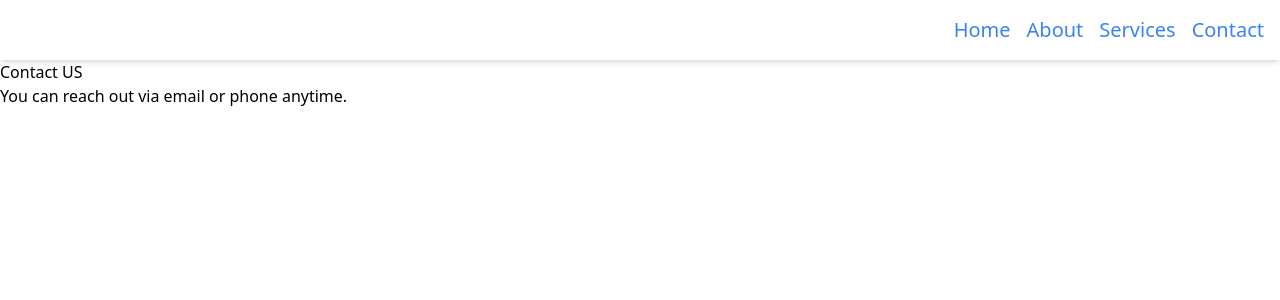
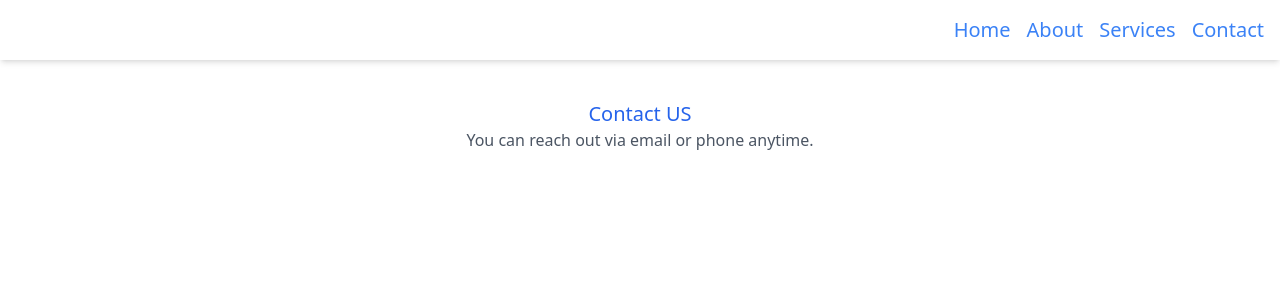
Before and after one commit to LEAKONO/routing-react, a React (Vite) app: page /contact in a window 1280 px wide. Shown: the top 300 px of the page. Built offline with nearby package versions, Linux system fonts and the light colour scheme.

Commit message:
feat: complete routing setup and style all pages with Tailwind CSS

```diff
--- a/src/components/About.jsx
+++ b/src/components/About.jsx
@@ -2,7 +2,7 @@ import React from 'react'
 
 function About() {
   return (
-    <div className="flex justify-center items-center min-h-screen bg-gray-100 p-4">
+    <div className="flex justify-center items-center min-h-screen bg-gray-100 p-2">
       <div className="bg-white p-6 rounded-lg shadow-md max-w-xl text-center">
         <h1 className="text-2xl font-bold text-blue-600 mb-4">Leon</h1>
         <p className="text-gray-700 leading-relaxed">
--- a/src/components/Contact.jsx
+++ b/src/components/Contact.jsx
@@ -2,9 +2,9 @@ import React from 'react'
 
 function Contact() {
   return (
-    <div>
-      <h2>Contact US</h2>
-      <p>You can reach out via email or phone anytime.</p>
+    <div className=' flex justify-center items-center flex-col pt-10'>
+      <h2 className='text-blue-600 text-xl'> Contact US</h2>
+      <p className='text-gray-600'>You can reach out via email or phone anytime.</p>
 
     </div>
   )
--- a/src/components/Home.jsx
+++ b/src/components/Home.jsx
@@ -2,8 +2,8 @@ import React from 'react'
 
 function Home() {
   return (
-    <div>
-      <h3>Welcome to my website</h3>
+    <div className='flex justify-center items-center pt-20'>
+      <h3 className='text-2xl text-black'>Welcome to my website</h3>
     </div>
   )
 }
```
